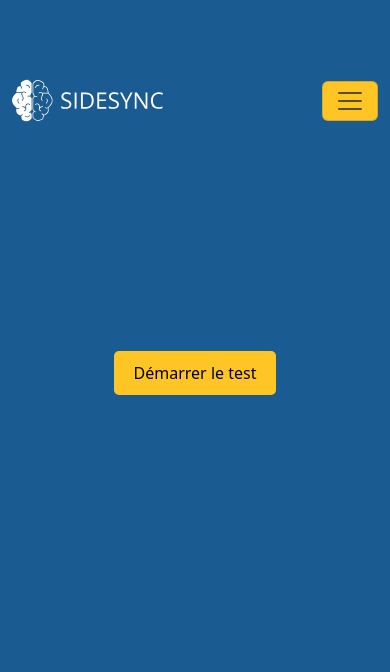
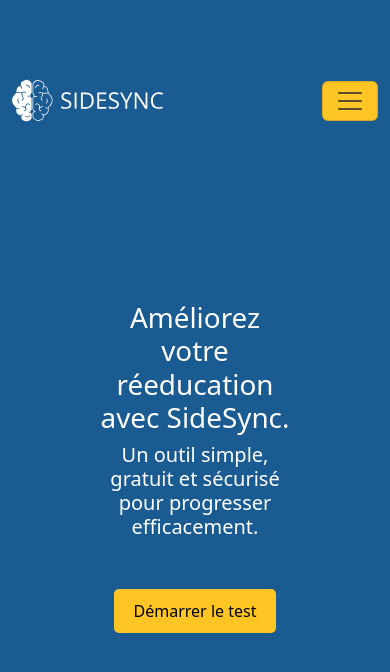
Before and after one commit to AdrianeRuggiero/sidesync_epsi, a React (Create React App) app: page / in a window 390 px wide. Shown: the top 672 px of the page. Built offline with nearby package versions, Linux system fonts and the light colour scheme.

Commit message:
ajoute du style sur la HomePage.js

```diff
--- a/src/HomePage.js
+++ b/src/HomePage.js
@@ -3,6 +3,7 @@
 import { useNavigate } from 'react-router-dom';
 import Layout from './components/Layout'; // Import du layout
 import CustomButton from './components/CustomButton'; // Import du bouton personnalisé
+import './styles/HomePage.css';
 
 const HomePage = () => {
   const navigate = useNavigate();
@@ -14,6 +15,8 @@
   return (
     <Layout> {/* Utilisation du Layout */}
       <div className="text-center" style={{ padding: '100px' }}>
+        <h1 class="responsive-text">Améliorez votre réeducation avec SideSync.</h1>
+        <h5 class="responsive-text"> Un outil simple, gratuit et sécurisé pour progresser efficacement.</h5>
         <div style={{ marginTop: '50px' }}>
           <CustomButton text="Démarrer le test" onClick={startTest} />
         </div>
--- /dev/null
+++ b/src/styles/HomePage.css
@@ -0,0 +1,33 @@
+/* src/styles/HomePage.css */
+.home-container {
+    display: flex;
+    flex-direction: column;
+    align-items: center;
+    justify-content: center;
+    padding: 20px; /* Ajustez l'espacement si nécessaire */
+}
+
+h1 {
+    font-size: 2.5rem; /* Taille pour grands écrans */
+    text-align: center; /* Centrer le texte */
+}
+
+h5 {
+    font-size: 1.5rem; /* Taille pour grands écrans */
+    text-align: center; /* Centrer le texte */
+}
+
+@media (max-width: 600px) {
+    h1 {
+        font-size: 2rem; /* Ajustez la taille pour mobile */
+    }
+
+    h5 {
+        font-size: 1.2rem; /* Ajustez la taille pour mobile */
+    }
+}
+
+.no-ellipsis {
+    white-space: normal; /* Permet au texte de se plier */
+    overflow: visible; /* Assure que le texte est visible */
+}
```
